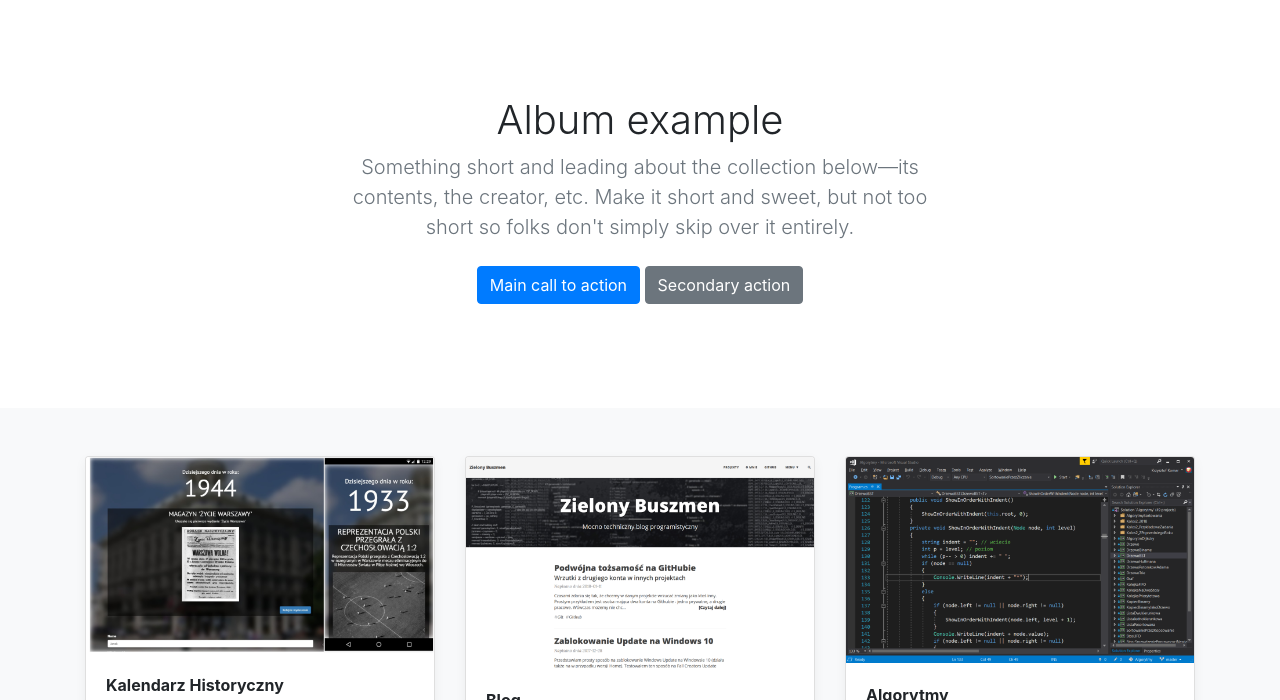
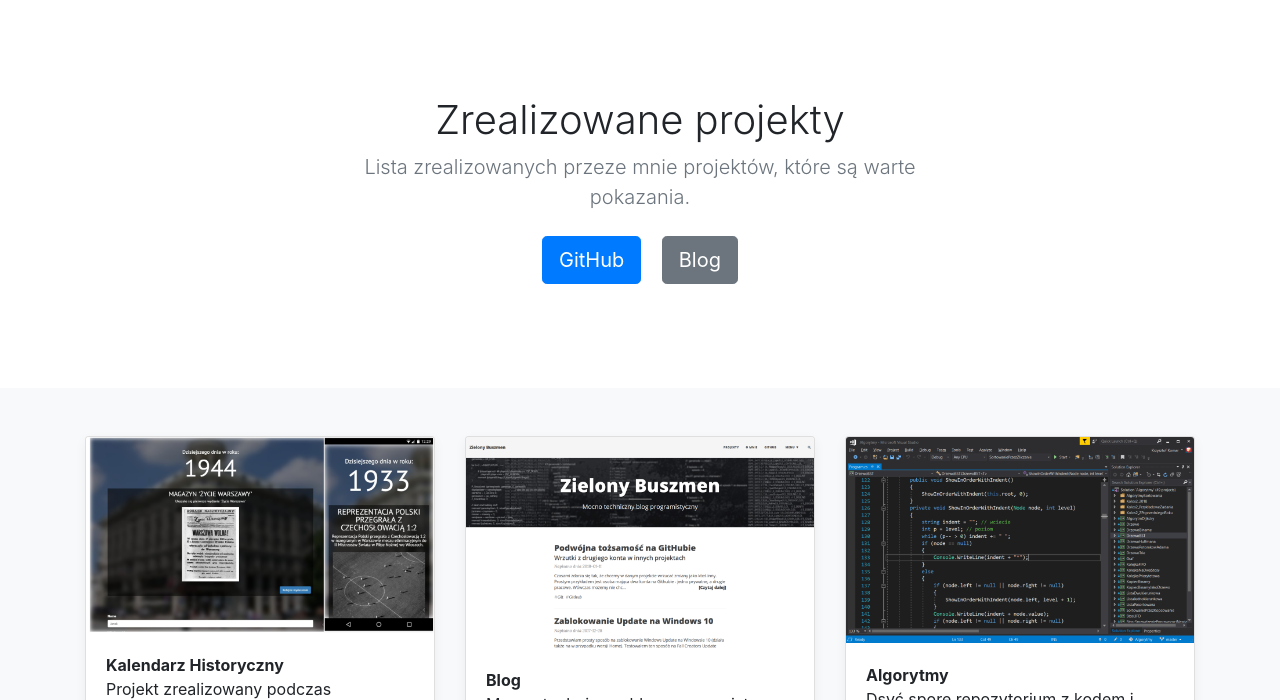
Before and after one commit to ZielonyBuszmen/MyProjects, a plain HTML site: page index.html in a window 1280 px wide. Shown: the top 700 px of the page. Drawn offline with Linux system fonts and the light colour scheme.

Commit message:
Ostatnie poprawki

```diff
--- a/file.js
+++ b/file.js
@@ -2,7 +2,7 @@ const array = [
   {
     title: 'Kalendarz Historyczny ',
     description: 'Projekt zrealizowany podczas hackatonu <b>WawCode 2017</b>. Jest to kalendarz, wyświetlający wydarzenia z danego dnia, które miały miejsce w przeszłości i działy się na terenie Warszawy',
-    photo: 'photos/kalendarzHistoryczn.png',
+    photo: 'photos/kalendarzHistoryczny.png',
     link: {
       github: 'https://github.com/ZielonyBuszmen/WawCodeApi',
       www: [],
--- a/index.html
+++ b/index.html
@@ -19,14 +19,14 @@
 
 <main role="main">
 
+
   <section class="jumbotron text-center">
     <div class="container">
-      <h1 class="jumbotron-heading">Album example</h1>
-      <p class="lead text-muted">Something short and leading about the collection below—its contents, the creator, etc.
-        Make it short and sweet, but not too short so folks don't simply skip over it entirely.</p>
+      <h1 class="jumbotron-heading">Zrealizowane projekty</h1>
+      <p class="lead text-muted">Lista zrealizowanych przeze mnie projektów, które są&nbsp;warte pokazania.</p>
       <p>
-        <a href="#" class="btn btn-primary my-2">Main call to action</a>
-        <a href="#" class="btn btn-secondary my-2">Secondary action </span>
+        <a href="https://github.com/ZielonyBuszmen" class="btn btn-lg btn-primary my-2 mx-2">GitHub</a>
+        <a href="https://zielonybuszmen.github.io/" class="btn btn-lg btn-secondary my-2 mx-2">Blog </span>
         </a>
       </p>
     </div>
@@ -48,7 +48,7 @@
     <p class="float-right">
       <a href="#">W górę</a>
     </p>
-    <p>Coś tam</p>
+    <p><a style="color: #6c757d;" href="https://zielonybuszmen.github.io/">Powrót do bloga</a></p>
 
   </div>
 </footer>
```
Also changed, not shown: photos/kalendarzHistoryczny.png (renamed from photos/kalendarzHistoryczn.png).
